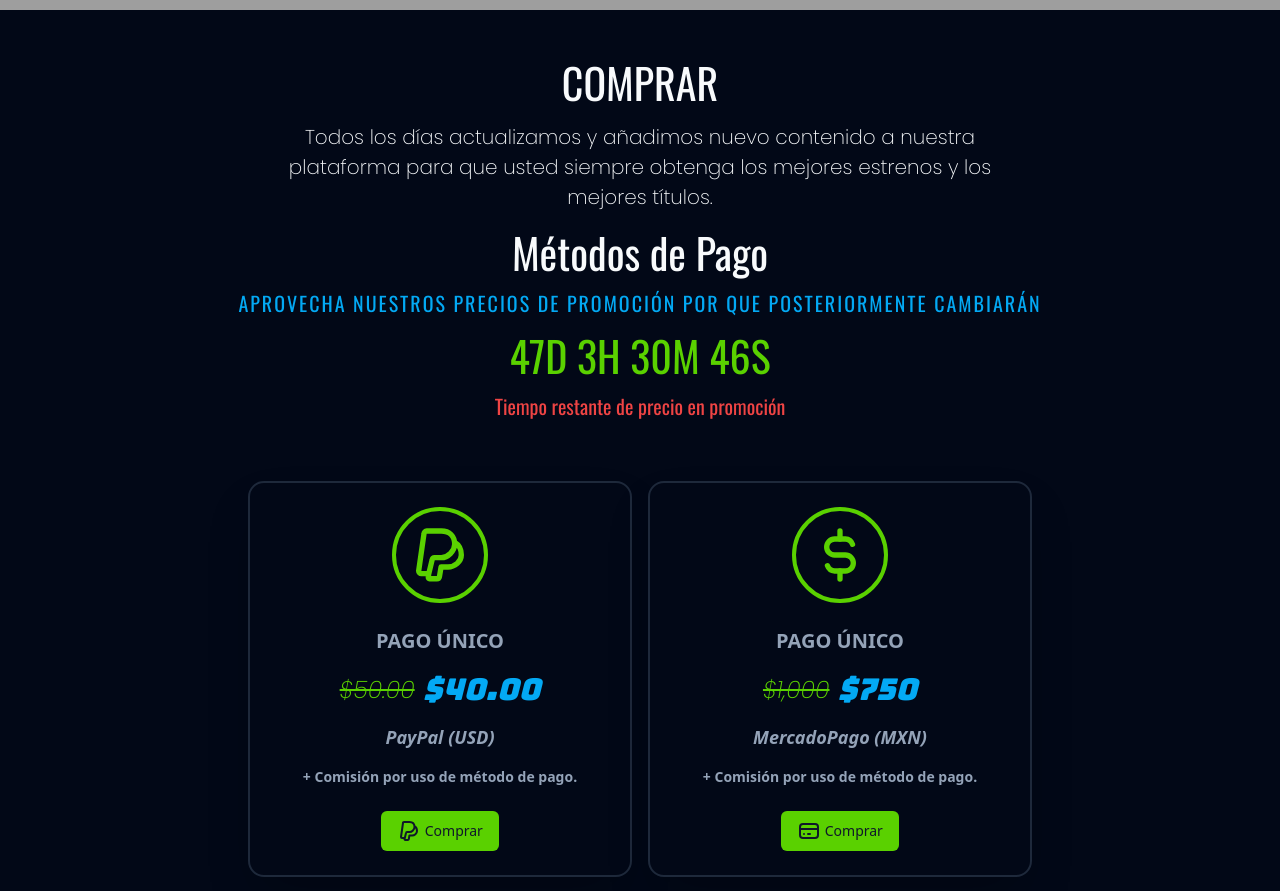
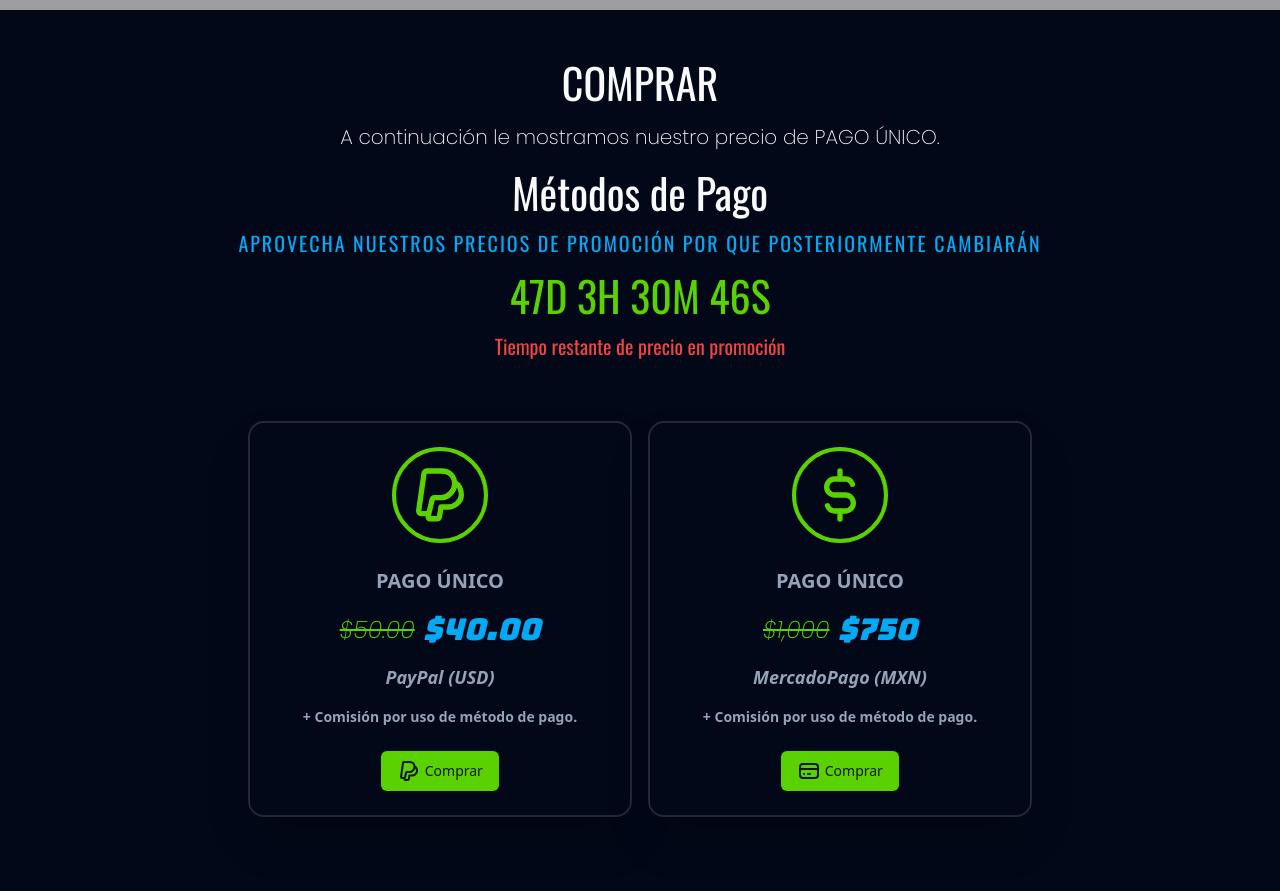
Before and after one commit to antwanh3rnandez/aeontv-web, a React (Vite) app: page / in a window 1280 px wide. Shown: the part 2660-3551 px from the top of the page. Built offline with nearby package versions, Linux system fonts and the light colour scheme; no server answers; grey boxes are pictures that could not be loaded; a web font is replaced by a local one.

Commit message:
update fonts

```diff
--- a/src/components/ContentNums.tsx
+++ b/src/components/ContentNums.tsx
@@ -51,7 +51,7 @@
             NUESTRO CONTENIDO EN NÚMEROS
           </h2>
           <div className='mx-4 xl:mx-64'>
-            <h3 className='text-[.8em] lg:text-[1.25em] text-center font-light text-white px-8 2xl:px-64' style={{fontFamily: 'Poppins'}}>
+            <h3 className='text-[1em] lg:text-[1.25em] text-center font-light text-white px-8 2xl:px-64' style={{fontFamily: 'Poppins'}}>
               Todos los días actualizamos y añadimos nuevo contenido a nuestra plataforma para que usted siempre obtenga los mejores estrenos y los mejores títulos.
             </h3>
           </div>
--- a/src/components/PricingPayments.tsx
+++ b/src/components/PricingPayments.tsx
@@ -15,8 +15,8 @@
                 <h2 className='uppercase text-[1.6em] lg:text-[2.625em] text-center mb-4' style={{fontFamily: 'Oswald', fontWeight: 400, lineHeight: '1.143'}}>
                     Comprar
                 </h2>
-                <h3 className='text-[.8em] lg:text-[1.25em] text-center font-light px-8 lg:px-64 mb-4' style={{fontFamily: 'Poppins'}}>
-                    Todos los días actualizamos y añadimos nuevo contenido a nuestra plataforma para que usted siempre obtenga los mejores estrenos y los mejores títulos.
+                <h3 className='text-[1em] lg:text-[1.25em] text-center font-light px-8 lg:px-64 mb-4' style={{fontFamily: 'Poppins'}}>
+                    A continuación le mostramos nuestro precio de PAGO ÚNICO.
                 </h3>
                 <h2 className='text-[1.6em] lg:text-[2.625em] text-center mb-4' style={{fontFamily: 'Oswald', fontWeight: 400, lineHeight: '1.143'}}>
                     Métodos de Pago
```
